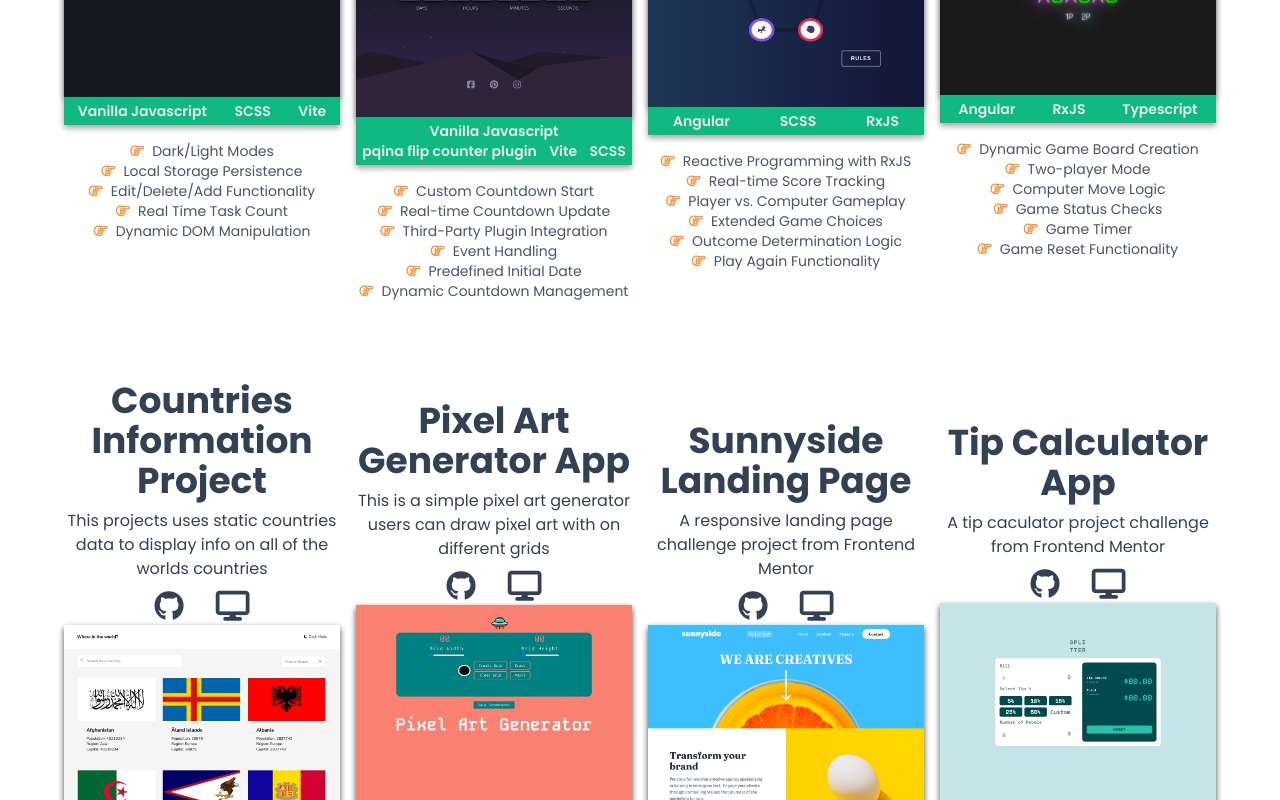
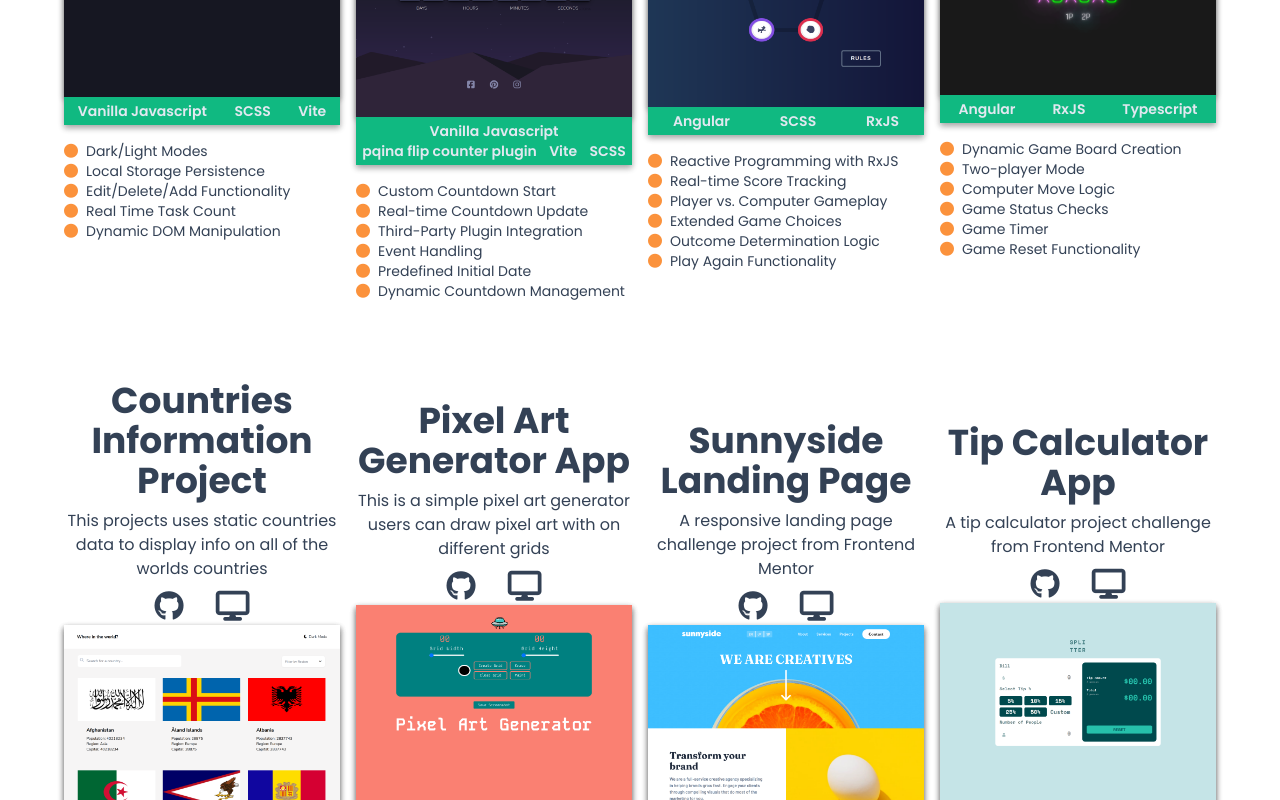
Before and after one commit to dev-jLagunas/my-portfolio, a Vue app: page /#/early-projects in a window 1280 px wide. Shown: the part 540-1340 px from the top of the page. Built offline with nearby package versions, Linux system fonts and the light colour scheme.

Commit message:
feat(EarlyProjectsView): add dynamic translations to tagline property

```diff
--- a/src/data/earlyProjectsData.js
+++ b/src/data/earlyProjectsData.js
@@ -3,8 +3,7 @@ export const earlyProjectsData = [
     id: "1",
     name: "To Do List App",
     projectKey: "toDoList",
-    taglineKey:
-      "A vanilla javascript to do list app project challenge from Frontend Mentor",
+    taglineKey: "project1Tagline",
     mainScreenshot: "@/assets/early-projects/todo-app-screenshot.png",
     technologies: ["Vanilla Javascript", "SCSS", "Vite"],
     features: [
@@ -21,8 +20,7 @@ export const earlyProjectsData = [
     id: "2",
     name: "Launch Countdown Timer",
     projectKey: "countdownTimer",
-    taglineKey:
-      "This is a 'flip' clock animated countdown timer project from Frontend Mentor",
+    taglineKey: "project2Tagline",
     mainScreenshot: "@/assets/early-projects/countdown-timer-screenshot.png",
     technologies: [
       "Vanilla Javascript",
@@ -45,8 +43,7 @@ export const earlyProjectsData = [
     id: "3",
     name: "Rock Paper Scissors Game",
     projectKey: "rockPaperScissors",
-    taglineKey:
-      "A five player version of rock paper scissors project challenge from Frontend Mentor",
+    taglineKey: "project3Tagline",
     mainScreenshot: "@/assets/early-projects/rockpaper-scissors-screenshot.png",
     technologies: ["Angular", "SCSS", "RxJS"],
     features: [
@@ -64,7 +61,7 @@ export const earlyProjectsData = [
     id: "4",
     name: "Neon Tik Tak Toe",
     projectKey: "tikTakToe",
-    taglineKey: "Neon glow themed two player Tik Tak Toe game project",
+    taglineKey: "project4Tagline",
     mainScreenshot: "@/assets/early-projects/tiktak-screenshot.png",
     technologies: ["Angular", "RxJS", "Typescript"],
     features: [
@@ -82,8 +79,7 @@ export const earlyProjectsData = [
     id: "5",
     name: "Countries Information Project",
     projectKey: "countriesInfo",
-    taglineKey:
-      "This projects uses static countries data to display info on all of the worlds countries",
+    taglineKey: "project5Tagline",
     mainScreenshot: "@/assets/early-projects/countries-api-screenshot.png",
     technologies: ["Angular", "Tailwind CSS", "Typescript"],
     features: [
@@ -101,8 +97,7 @@ export const earlyProjectsData = [
     id: "6",
     name: "Pixel Art Generator App",
     projectKey: "pixelArt",
-    taglineKey:
-      "This is a simple pixel art generator users can draw pixel art with on different grids",
+    taglineKey: "project6Tagline",
     mainScreenshot: "@/assets/early-projects/pixel-art-gen-screenshot.png",
     technologies: ["Vanilla Javascript", "SCSS", "Vite"],
     features: [
@@ -120,8 +115,7 @@ export const earlyProjectsData = [
     id: "7",
     name: "Sunnyside Landing Page",
     projectKey: "sunnysideLanding",
-    taglineKey:
-      "A responsive landing page challenge project from Frontend Mentor",
+    taglineKey: "project7Tagline",
     mainScreenshot: "@/assets/early-projects/sunnyside-landing-screenshot.png",
     technologies: ["Vanilla Javascript", "Tailwind CSS", "Vite"],
     features: [
@@ -137,7 +131,7 @@ export const earlyProjectsData = [
     id: "8",
     name: "Tip Calculator App",
     projectKey: "tipCalculator",
-    taglineKey: "A tip caculator project challenge from Frontend Mentor",
+    taglineKey: "project8Tagline",
     mainScreenshot: "@/assets/early-projects/tip-calculator-screenshot.png",
     technologies: ["Vanilla Javascript", "SCSS", "Vite"],
     features: [
@@ -154,8 +148,7 @@ export const earlyProjectsData = [
     id: "9",
     name: "Job Listing and Search App",
     projectKey: "jobSearch",
-    taglineKey:
-      "This is a job listing and filtering challenge project from Frontend Mentor",
+    taglineKey: "project9Tagline",
     mainScreenshot: "@/assets/early-projects/job-searcher-screenshot.png",
     technologies: ["Angular", "SCSS", "Typescript"],
     features: [
@@ -172,7 +165,7 @@ export const earlyProjectsData = [
     id: "10",
     name: "Random Advice Generator App",
     projectKey: "adviceGenerator",
-    taglineKey: "A simple advice generator app challenge from Frontend Mentor",
+    taglineKey: "project10Tagline",
     mainScreenshot: "@/assets/early-projects/advice-generator-screenshot.png",
     technologies: ["Vanilla Javascript", "SCSS", "Vite"],
     features: [
--- a/src/locales/en.json
+++ b/src/locales/en.json
@@ -89,5 +89,17 @@
         "features": "Responsive design, multi-lingual functionality, beautiful and informative user interface, proper semantic HTML for good accessibility"
       }
     }
+  },
+  "earlyProjects": {
+    "project1Tagline": "A vanilla javascript to do list app project challenge from Frontend Mentor",
+    "project2Tagline": "This is a 'flip' clock animated countdown timer project from Frontend Mentor",
+    "project3Tagline": "A five player version of rock paper scissors project challenge from Frontend Mentor",
+    "project4Tagline": "Neon glow themed two player Tik Tak Toe game project",
+    "project5Tagline": "This projects uses static countries data to display info on all of the worlds countries",
+    "project6Tagline": "This is a simple pixel art generator users can draw pixel art with on different grids",
+    "project7Tagline": "A responsive landing page challenge project from Frontend Mentor",
+    "project8Tagline": "A tip calculator project challenge from Frontend Mentor",
+    "project9Tagline": "This is a job listing and filtering challenge project from Frontend Mentor",
+    "project10Tagline": "A simple advice generator app challenge from Frontend Mentor"
   }
 }
--- a/src/locales/es.json
+++ b/src/locales/es.json
@@ -79,5 +79,17 @@
         "description": "Traté de darle a mi sitio web de portafolio una interfaz de usuario colorida pero simple e informativa. Los visitantes de mi sitio también pueden alternar el modo oscuro, navegar en inglés, español o japonés. Además, presté mucha atención para asegurarme de que el sitio fuera fácilmente comprensible e informativo para los posibles empleadores."
       }
     }
+  },
+  "earlyProjects": {
+    "project1Tagline": "Un desafío de proyecto de lista de tareas en vanilla javascript de Frontend Mentor",
+    "project2Tagline": "Este es un proyecto de temporizador de cuenta regresiva animado 'flip' de Frontend Mentor",
+    "project3Tagline": "Una versión de cinco jugadores del desafío de proyecto de piedra, papel o tijera de Frontend Mentor",
+    "project4Tagline": "Proyecto de juego de Tik Tak Toe para dos jugadores con tema de neón",
+    "project5Tagline": "Este proyecto utiliza datos estáticos de países para mostrar información sobre todos los países del mundo",
+    "project6Tagline": "Este es un generador de arte de píxeles simple en el que los usuarios pueden dibujar arte de píxeles en diferentes cuadrículas",
+    "project7Tagline": "Un proyecto de desafío de página de destino receptiva de Frontend Mentor",
+    "project8Tagline": "Un desafío de proyecto de calculadora de propinas de Frontend Mentor",
+    "project9Tagline": "Este es un desafío de proyecto de listado y filtrado de empleos de Frontend Mentor",
+    "project10Tagline": "Un simple desafío de aplicación generadora de consejos de Frontend Mentor"
   }
 }
--- a/src/locales/jp.json
+++ b/src/locales/jp.json
@@ -79,5 +79,17 @@
         "description": "私のポートフォリオサイトには、カラフルでありながらシンプルで情報豊富なユーザーインターフェースを提供しようとしました。訪問者はダークモードを切り替え、英語、スペイン語、日本語で閲覧することができます。さらに、サイトが将来の雇用主にとってわかりやすく、情報豊富であるようにすることに非常に注意を払いました。"
       }
     }
+  },
+  "earlyProjects": {
+    "project1Tagline": "Frontend MentorのバニラJavaScriptのTo Doリストアプリプロジェクトチャレンジ",
+    "project2Tagline": "これはFrontend Mentorの「フリップ」時計アニメーションカウントダウンタイマープロジェクトです",
+    "project3Tagline": "Frontend Mentorの5人プレイバージョンのじゃんけんプロジェクトチャレンジ",
+    "project4Tagline": "ネオングローをテーマにした2人用のTik Tak Toeゲームプロジェクト",
+    "project5Tagline": "このプロジェクトは静的な国データを使用して、世界中のすべての国の情報を表示します",
+    "project6Tagline": "これは、ユーザーが異なるグリッドでピクセルアートを描くことができるシンプルなピクセルアートジェネレータです",
+    "project7Tagline": "Frontend Mentorのレスポンシブランディングページチャレンジプロジェクト",
+    "project8Tagline": "Frontend Mentorのチップ計算機プロジェクトチャレンジ",
+    "project9Tagline": "これはFrontend Mentorのジョブリストとフィルタリングチャレンジプロジェクトです",
+    "project10Tagline": "Frontend Mentorのシンプルなアドバイスジェネレーターアプリチャレンジ"
   }
 }
--- a/src/views/EarlyProjectsView.vue
+++ b/src/views/EarlyProjectsView.vue
@@ -1,7 +1,9 @@
 <script setup>
 import { ref, onMounted } from "vue";
+import { useI18n } from "vue-i18n";
 import { earlyProjectsData } from "@/data/earlyProjectsData.js";
 
+const { t } = useI18n();
 const projects = ref(earlyProjectsData);
 const resolvedImages = ref({});
 
@@ -28,7 +30,9 @@ onMounted(() => {
       class="flex-center-col font-poppins text-slate-700 dark:text-slate-200 mb-16"
     >
       <h2 class="font-bold text-4xl text-center">{{ project.name }}</h2>
-      <p class="text-center my-2">{{ project.taglineKey }}</p>
+      <p class="text-center my-2">
+        {{ t(`earlyProjects.${project.taglineKey}`) }}
+      </p>
       <div class="text-3xl w-full flex justify-center gap-8">
         <a :href="project.github">
           <button><i class="fa-brands fa-github"></i></button>
@@ -58,11 +62,10 @@ onMounted(() => {
         </figcaption>
       </figure>
       <ul
-        class="text-sm mt-4 text-slate-600 w-full text-center dark:text-slate-200"
+        class="text-sm mt-4 text-slate-700 w-full text-start dark:text-slate-200"
       >
         <li v-for="(feature, index) in project.features" :key="index">
-          <i class="fa-regular fa-hand-point-right pr-2 text-orange-400"></i
-          >{{ feature }}
+          <i class="fa-solid fa-circle text-orange-400 pr-2"></i>{{ feature }}
         </li>
       </ul>
     </div>
```
